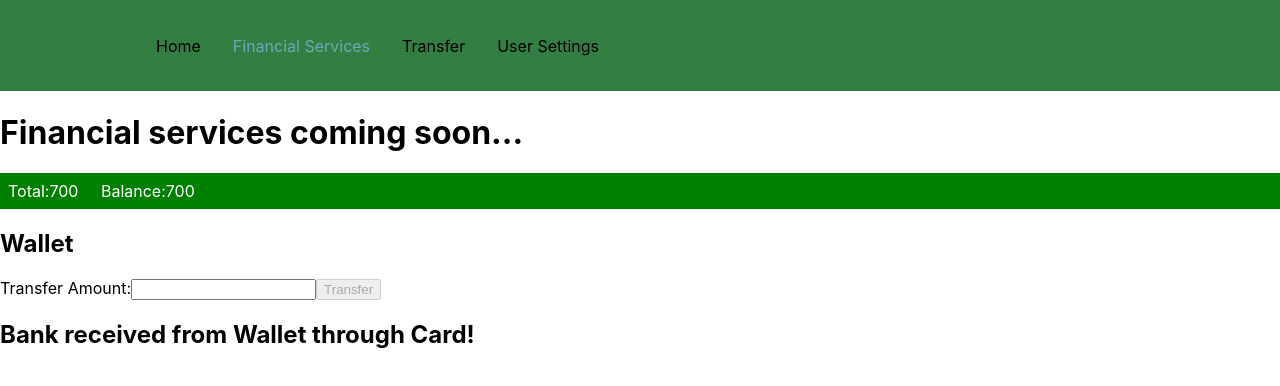
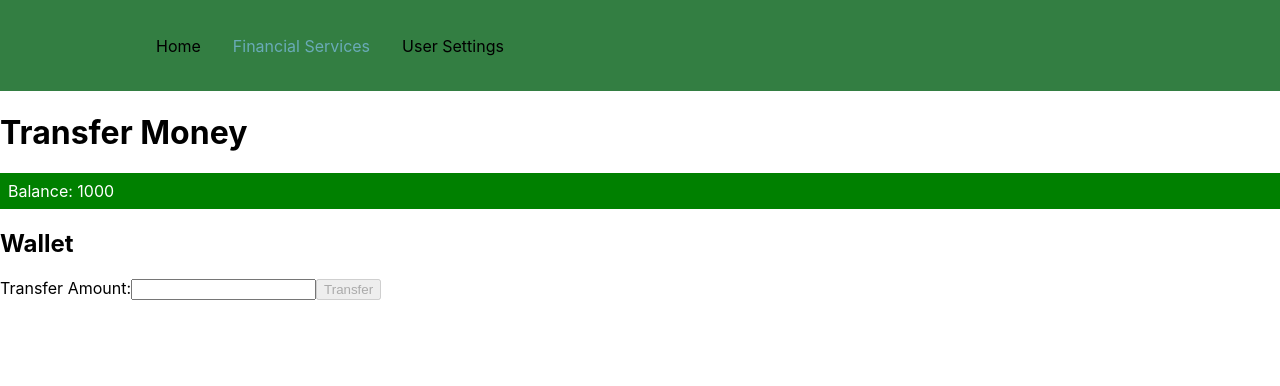
Before and after one commit to driedsoba/BlazePay, a React (Create React App) app: page /financial in a window 1280 px wide. Shown: the top 386 px of the page. Built offline with nearby package versions, Linux system fonts and the light colour scheme.

Commit message:
Updated Wallet Error Message and Transfer Amount Box

```diff
--- a/src/App.js
+++ b/src/App.js
@@ -3,7 +3,6 @@ import './App.css';
 import Navbar from './Navbar';
 import { BrowserRouter as Router, Routes, Route }
     from 'react-router-dom';
-import Transfer from './pages/transfer';
 import User from './pages/user';
 import Financial from './pages/finance/financial';
 import Home from './pages/home/home';
@@ -19,7 +18,6 @@ function App() {
                     <Route exact path='/' element={<Home />} />
                     <Route path='/home' element={<Home />} />
                     <Route path='/financial' element={<Financial />} />
-                    <Route path='/transfer' element={<Transfer />} />
                     <Route path='/user' element={<User />} />
                 </Routes>
             </Router>
--- a/src/Navbar.js
+++ b/src/Navbar.js
@@ -14,9 +14,6 @@ const Navbar = () => {
                     <NavLink to="/financial" activeStyle>
                         Financial Services
                     </NavLink>
-                    <NavLink to="/transfer" activeStyle>
-                        Transfer
-                    </NavLink>
                     <NavLink to="/user" activeStyle>
                         User Settings
                     </NavLink>
--- a/src/pages/finance/Balance.js
+++ b/src/pages/finance/Balance.js
@@ -1,12 +1,10 @@
 import React from "react";
 import MyContext from "./MyContext";
-
-
 
 function Balance() {
   const value = React.useContext(MyContext);
 
-  return <div className="Balance">Balance:{value.total - value.amount} </div>;
+  return <div className="Balance">Balance: {value.balance}</div>;
 }
 
 export default Balance;
--- a/src/pages/finance/Bank.js
+++ b/src/pages/finance/Bank.js
@@ -5,7 +5,6 @@ function Bank() {
   const value = React.useContext(MyContext)
   return (
     <div>
-      <h2>Bank received <span style={value.amountStyle}>{value.amount}</span> from Wallet through Card!</h2>
 
     </div>
   );
--- a/src/pages/finance/Total.js
+++ /dev/null
@@ -1,9 +0,0 @@
-import React from "react";
-import MyContext from "./MyContext";
-
-function Total() {
-  const value = React.useContext(MyContext);
-  return <div className="total">Total:{value.total} </div>;
-}
-
-export default Total;
--- a/src/pages/finance/Wallet.js
+++ b/src/pages/finance/Wallet.js
@@ -1,5 +1,4 @@
-import React, { useState } from "react";
-import Total from "./Total";
+import React, { useState, useEffect } from "react";
 import Balance from "./Balance";
 import MyContext from "./MyContext";
 import Bank from "./Bank";
@@ -16,31 +15,38 @@ const amountStyle = {
 };
 
 function Wallet() {
-  const [total, setTotal] = useState(700);
-  const [amount, setAmount] = useState(""); // Initialize user input amount as an empty string
-  const [balance, setBalance] = useState(700); // Initialize balance to 700
-  const [errorMessage, setErrorMessage] = useState(""); // State for error messages
+  const [amount, setAmount] = useState("");
+  const [balance, setBalance] = useState(1000);
+  const [errorMessage, setErrorMessage] = useState("");
+  const [transferComplete, setTransferComplete] = useState(false);
 
-  // Function to update the balance and total when a transaction is made
+  useEffect(() => {
+    if (transferComplete) {
+      const timer = setTimeout(() => {
+        setTransferComplete(false);
+      }, 3000); // 4 seconds in milliseconds
+
+      return () => clearTimeout(timer);
+    }
+  }, [transferComplete]);
+
   const handleTransaction = (transactionAmount) => {
     if (transactionAmount <= 0) {
       setErrorMessage("Amount must be greater than zero.");
     } else if (transactionAmount > balance) {
       setErrorMessage("Insufficient balance.");
     } else {
-      // Clear any previous error messages
       setErrorMessage("");
-
-      // Update the balance by subtracting the transaction amount
-      setBalance((prevBalance) => prevBalance - transactionAmount);
-
-      // Update the total by subtracting the transaction amount
-      setTotal((prevTotal) => prevTotal - transactionAmount);
+      updateBalance(-transactionAmount);
+      setTransferComplete(true);
     }
   };
 
+  const updateBalance = (amount) => {
+    setBalance((prevBalance) => prevBalance + amount);
+  };
+
   const handleAmountChange = (e) => {
-    // Update the amount state when the user types in the input field
     setAmount(e.target.value);
   };
 
@@ -48,20 +54,13 @@ function Wallet() {
     <MyContext.Provider
       value={{
         amount,
-        total,
-        setTotal,
         balance,
-        setBalance,
         amountStyle,
-        handleTransaction, // Pass the transaction function to child components
+        handleTransaction,
       }}
     >
       <div>
         <div className="Wallet" style={style}>
-          <Total />
-          &nbsp;
-          &nbsp;
-          &nbsp;
           <Balance />
         </div>
         <h2>Wallet</h2>
@@ -78,9 +77,14 @@ function Wallet() {
             onClick={() => handleTransaction(parseInt(amount))}
             disabled={!amount || parseInt(amount) <= 0}
           >
-            Transfer
+          Transfer
           </button>
           {errorMessage && <p style={{ color: "red" }}>{errorMessage}</p>}
+          {transferComplete && (
+            <p style={{ color: "green" }}>
+              Bank received {parseInt(amount)} from Wallet through Card!
+            </p>
+          )}
         </div>
         <Bank />
       </div>
--- a/src/pages/finance/financial.js
+++ b/src/pages/finance/financial.js
@@ -4,7 +4,7 @@ import Wallet from './Wallet';
 const Financial = () => {
     return (
         <div>
-            <h1>Financial services coming soon...</h1>
+            <h1>Transfer Money</h1>
             <Wallet/>
         </div>
     );
--- a/src/pages/transfer.js
+++ /dev/null
@@ -1,9 +0,0 @@
-import React from 'react';
-
-const Transfer = () => {
-    return (
-        <h1>Transfer options...</h1>
-    );
-};
-
-export default Transfer;
```
